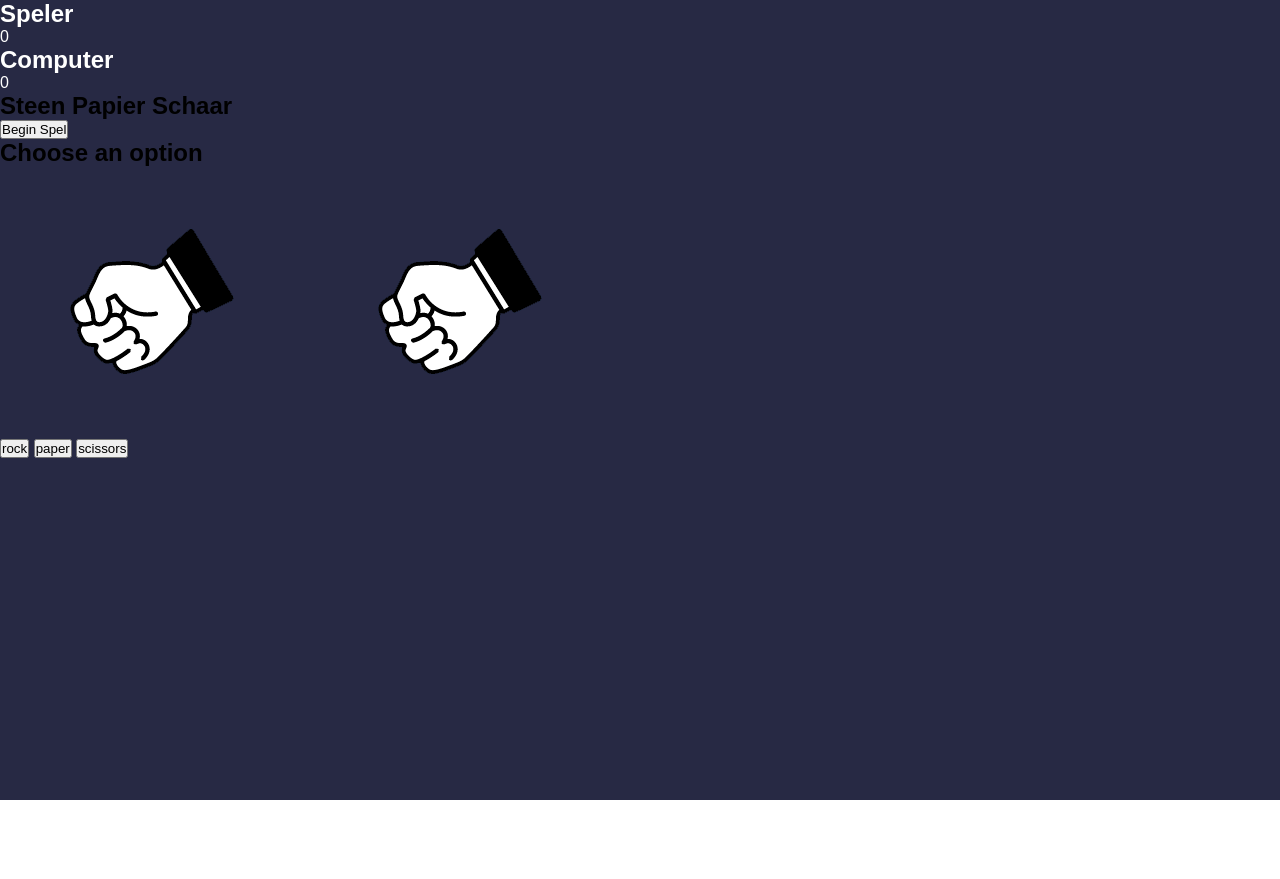
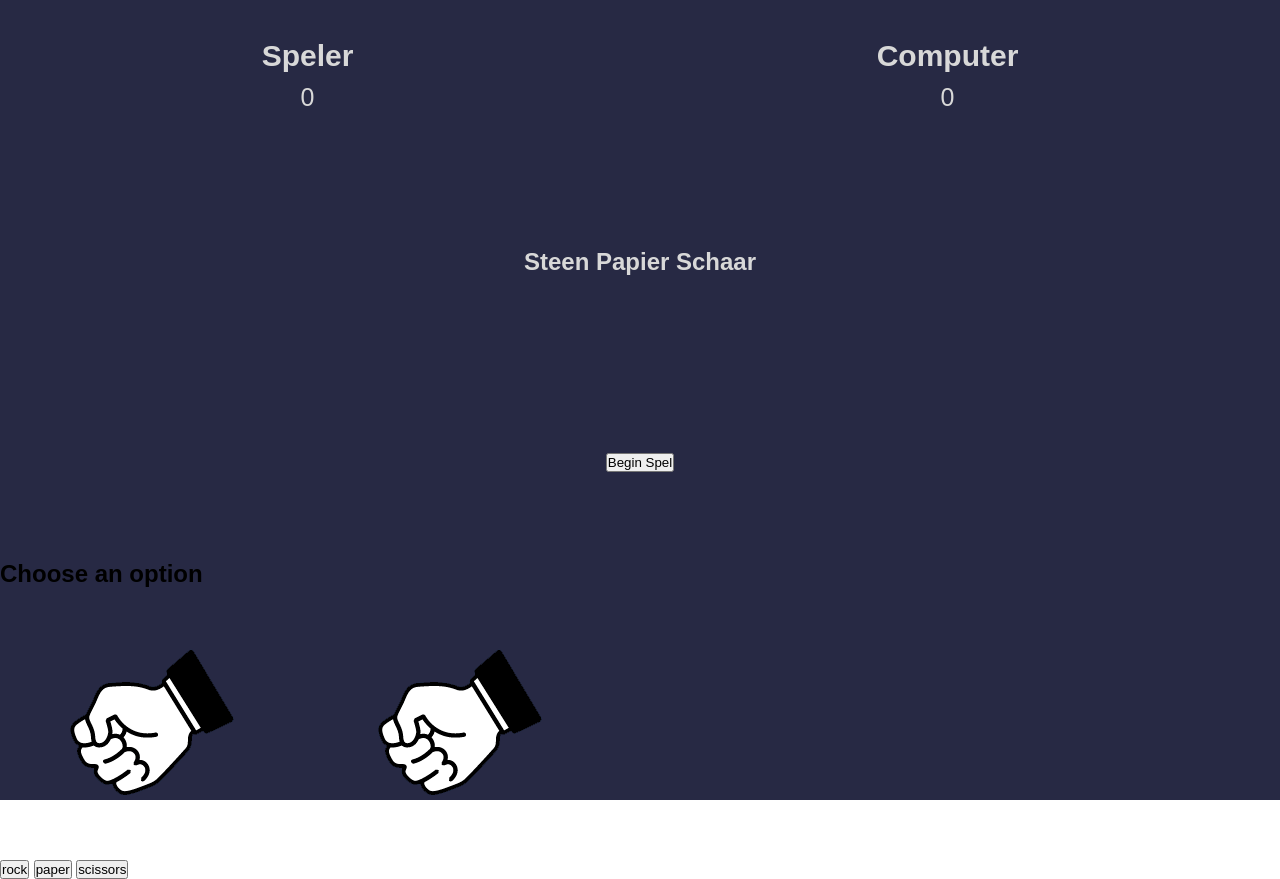
Before and after one commit to samvanrosmalen/Rock-paper-scissors-2.0, a plain HTML site: page index.html in a window 1280 px wide. Before the commit the page ends 800 px from the top, so only its background shows below. Drawn offline with Linux system fonts and the light colour scheme.

Commit message:
aanpassen van tekst opmaak en posities

```diff
--- a/style.css
+++ b/style.css
@@ -11,5 +11,28 @@ section {
 }
 
 .score{
-    color: white;
+    color: rgb(216, 216, 216);
+    height: 20vh;
+    display: flex;
+    justify-content: space-around;
+    align-items: center;
 }
+
+.score h2 {
+    font-size: 30px;
+}
+
+.score p {
+    text-align: center;
+    padding: 10px;
+    font-size: 25px;
+}
+
+.intro {
+    color: rgb(216, 216, 216);
+    height: 50vh;
+    display: flex;
+    flex-direction: column;
+    align-items: center;
+    justify-content: space-around;
+}
```
